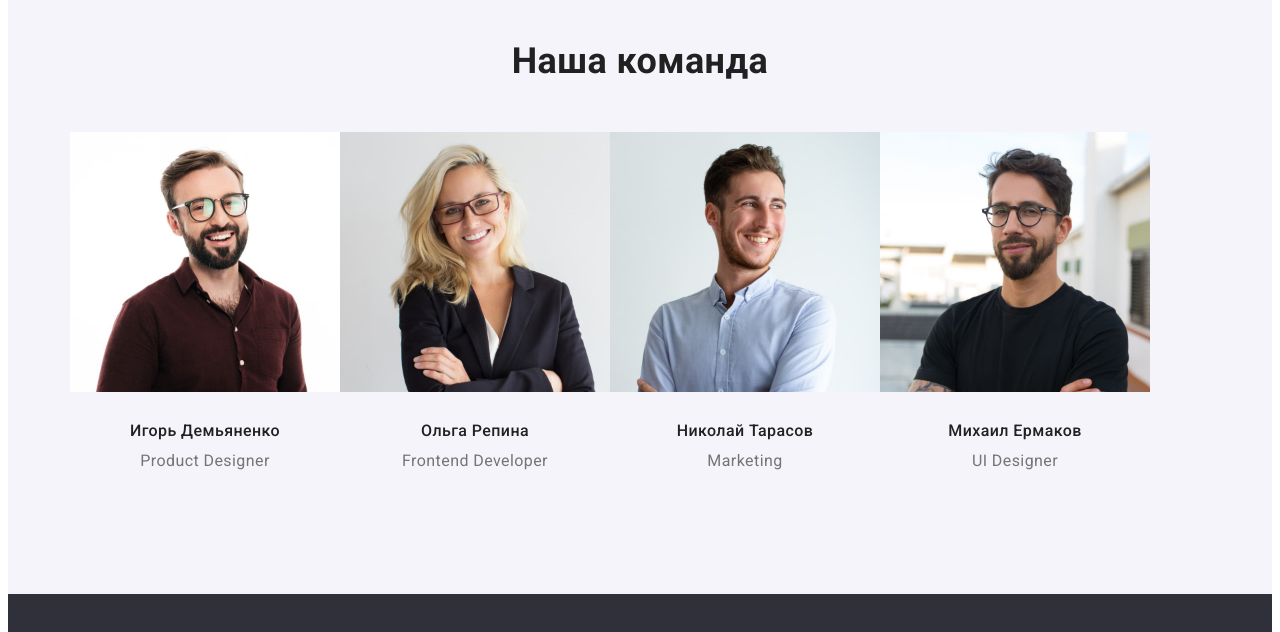
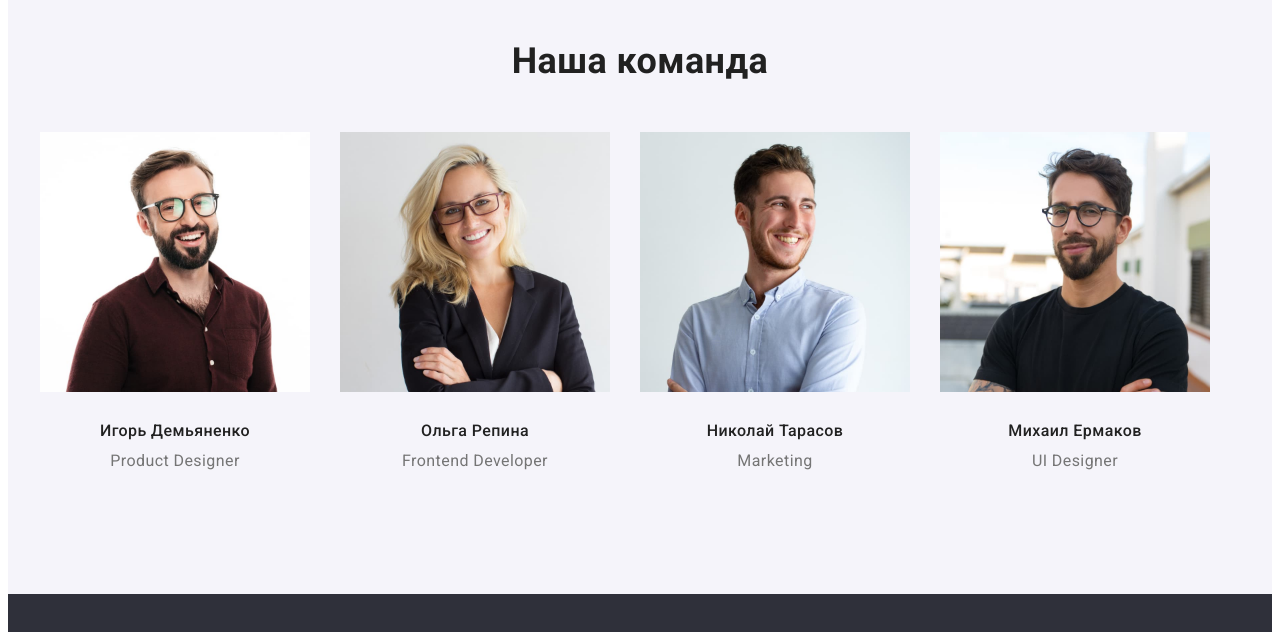
Before and after one commit to NataliiaSkhovka/goit-markup-hw-03, a plain HTML site: page index.html in a window 1280 px wide. Shown: the part 1980-2612 px from the top of the page. Drawn offline with Linux system fonts and the light colour scheme.

Commit message:
team-mist/

```diff
--- a/css/styles.css
+++ b/css/styles.css
@@ -62,6 +62,7 @@ img {
 .header-conteiner {
 	display: flex;
 	align-items: center;
+	border-bottom: #757575;
 }
 .link {
 	text-decoration: none;
@@ -192,9 +193,10 @@ img {
 .team-section {
 	background-color: #f5f4fa;
 }
-.team-item {
+.team-item-section {
 	display: flex;
-	margin-left: 30px;
+}
+.team-item:not(:last-child) {
 	margin-right: 30px;
 }
 .name-team {
--- a/index.html
+++ b/index.html
@@ -100,23 +100,23 @@
 			<section class="team-section section">
 				<div class="conteiner">
 					<h2 class="section-title text-title">Наша команда</h2>
-					<ul class="list team-item">
-						<li>
+					<ul class="list team-item-section">
+						<li class="team-item">
 							<img src="./images/Igor.jpg" alt="Игорь Демьяненко" width="270" height="260" />
 							<h3 class="name-team">Игорь Демьяненко</h3>
 							<p lang="en-us" class="job-team">Product Designer</p>
 						</li>
-						<li>
+						<li class="team-item">
 							<img src="./images/Olga.jpg" alt="Ольга Репина" width="270" height="260" />
 							<h3 class="name-team">Ольга Репина</h3>
 							<p lang="en-us" class="job-team">Frontend Developer</p>
 						</li>
-						<li>
+						<li class="team-item">
 							<img src="./images/Nikolay.jpg" alt="Николай Тарасов" width="270" height="260" />
 							<h3 class="name-team">Николай Тарасов</h3>
 							<p lang="en-us" class="job-team">Marketing</p>
 						</li>
-						<li>
+						<li class="team-item">
 							<img src="./images/Mihail.jpg" alt="Михаил Ермаков" width="270" height="260" />
 							<h3 class="name-team">Михаил Ермаков</h3>
 							<p lang="en-us" class="job-team">UI Designer</p>
```
